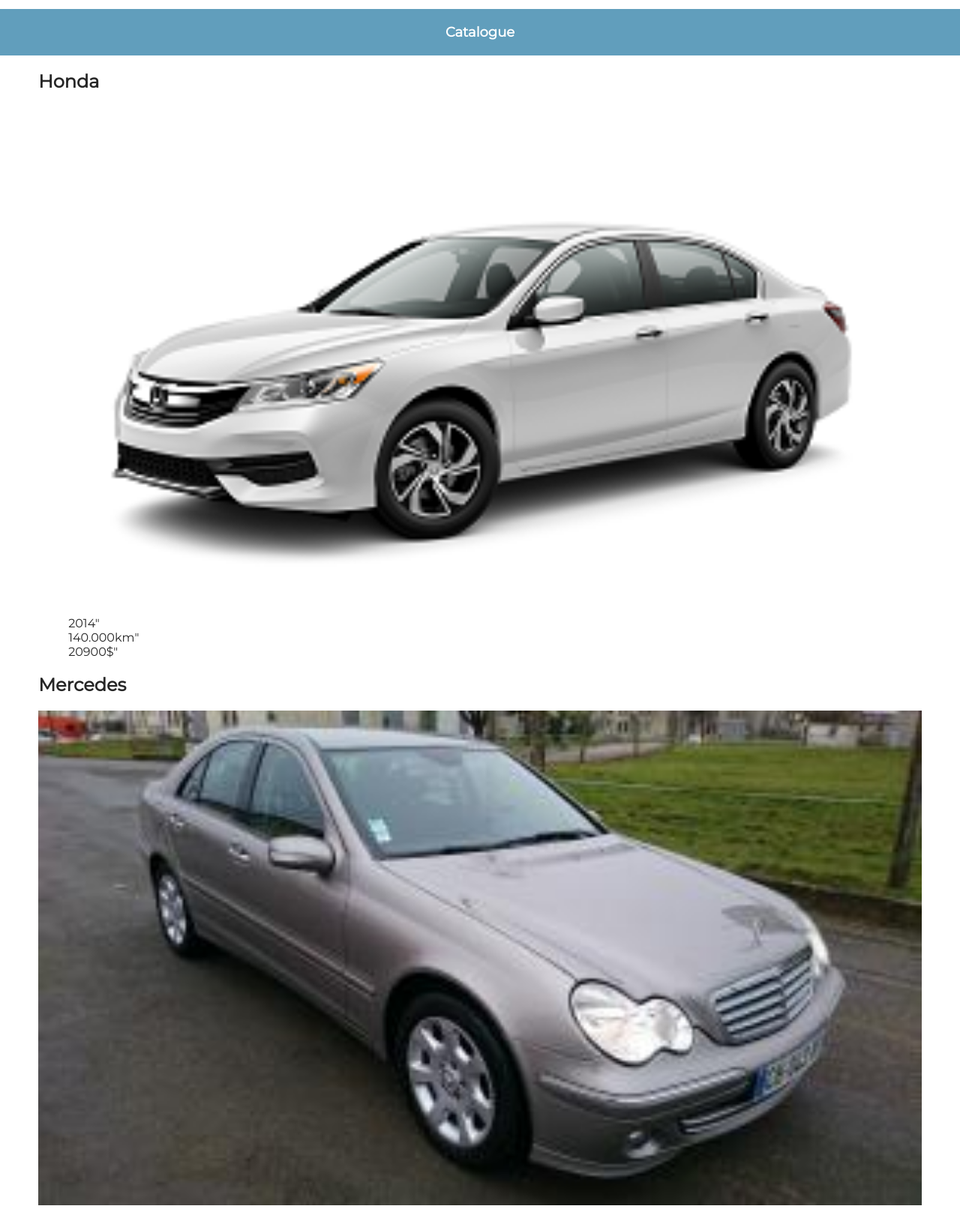
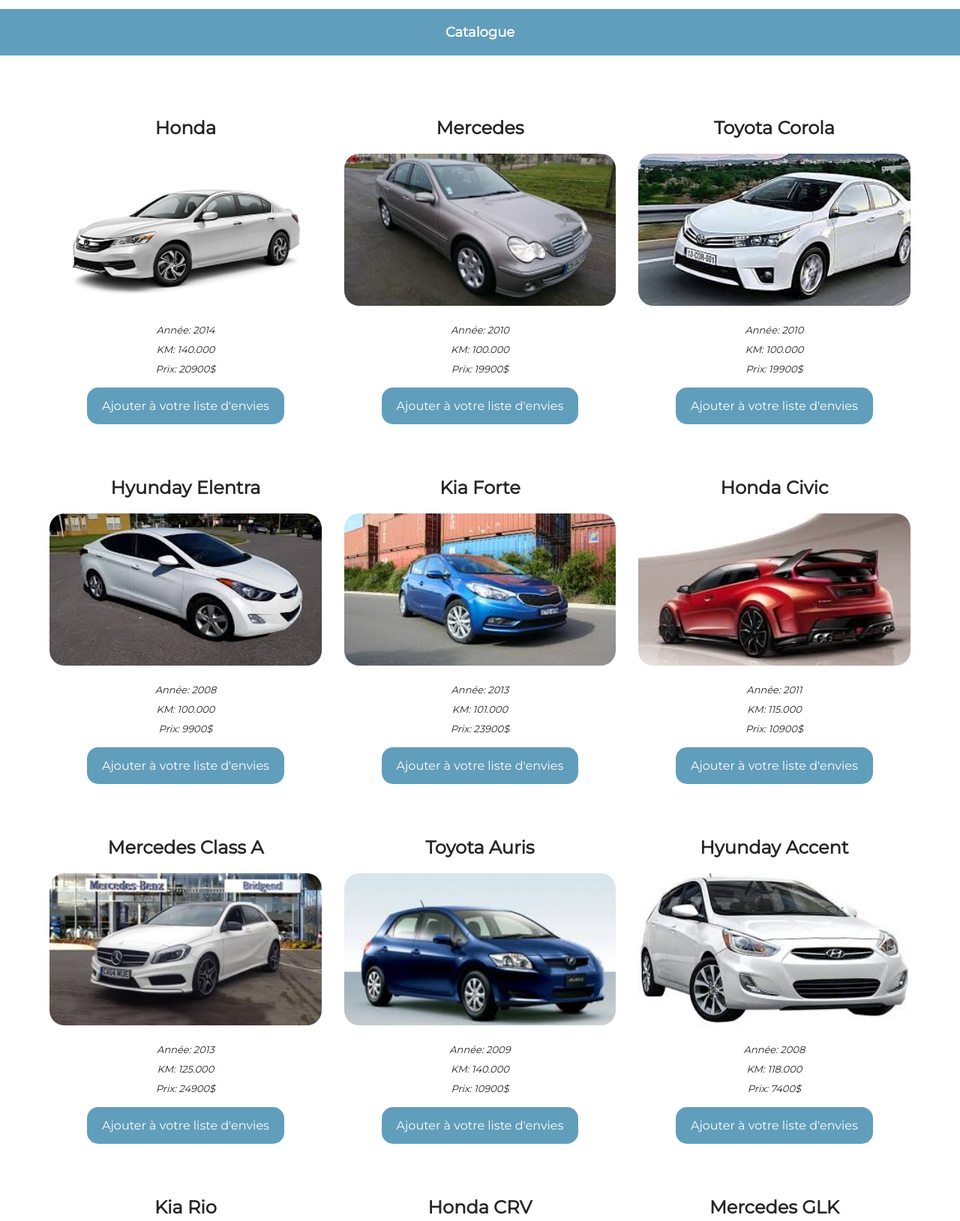
Before and after one commit to cplesca/TP_php, a PHP site: page /catalogue.php in a window 1280 px wide. Shown: the part 233-1862 px from the top of the page at 75% size. Run offline with PHP 8.4, Linux system fonts and the light colour scheme.

Commit message:
no message

```diff
--- a/catalogue.php
+++ b/catalogue.php
@@ -7,28 +7,36 @@ require_once 'db/data.php';
 
     <h1>Catalogue</h1>
     <main>
-        <div>
-
+        <div class="row produtos2">
                 <?php foreach ($product as $id => $item) {
                     if(array_key_exists('ART_CAT', $_GET)){
                         if($_GET['ART_CAT'] === $item[ART_CAT]){?>
+            <div class="col-4" id="cat2">
                 <h2><?= $item[ART_MODEL] ?></h2>
                 <img src="images/<?= $item[ART_IMG] ?>" alt="photo">
                 <ul>
-                    <li><?= $item[ART_YEAR] ?>"</li>
-                    <li><?= $item[ART_KM] ?>"</li>
-                    <li><?= $item[ART_PRICE] ?>"</li>
+                    <li><?= ART_YEAR.$item[ART_YEAR] ?></li>
+                    <li><?= ART_KM.$item[ART_KM] ?></li>
+                    <li><?= ART_PRICE.$item[ART_PRICE] ?></li>
                 </ul>
+            </div>
                 <?php }
                     }
                     else { ?>
+            <div class="col-4" id="cat1">
                 <h2><?= $item[ART_MODEL] ?></h2>
                 <img src="images/<?= $item[ART_IMG] ?>" alt="photo">
                 <ul>
-                            <li><?= $item[ART_YEAR] ?>"</li>
-                            <li><?= $item[ART_KM] ?>"</li>
-                            <li><?= $item[ART_PRICE] ?>"</li>
+                    <li><?= ART_YEAR.$item[ART_YEAR] ?></li>
+                    <li><?= ART_KM.$item[ART_KM] ?></li>
+                    <li><?= ART_PRICE.$item[ART_PRICE]?></li>
                 </ul>
+                <form method="post" id="form2" class="">
+                    <input type="hidden" name="item_id" value="<?= $id ?>" />
+                    <button type="submit" class="button" name="" value="">Ajouter à votre liste d'envies
+                    </button>
+                </form>
+            </div>
                  <?php  } }?>
         </div>
     </main>
--- a/contact.php
+++ b/contact.php
@@ -77,9 +77,8 @@ if ($en_post) {
 
 
 ?>
-
-    <main>
-        <h1>Nous joindre</h1>
+    <h1>Nous joindre</h1>
+        <main>
         <div itemscope itemtype="http://schema.org/Store" id="wrapcontact" class="row">
             <div id="formdiv">
                 <form method="post">
--- a/db/data.php
+++ b/db/data.php
@@ -3,7 +3,7 @@
 define('ART_MODEL','Modèle: ');
 define('ART_CAT','Catégorie: ');
 define('ART_IMG','img');
-define('ART_KM','km');
+define('ART_KM','KM: ');
 define('ART_YEAR','Année: ');
 define('ART_PRICE','Prix: ');
 define('CAT_NAME','catname');
@@ -34,7 +34,7 @@ $product = array(
         ART_MODEL => "Honda",
         ART_CAT => '1',
         ART_IMG => "accord.jpg",
-        ART_KM => '140.000km',
+        ART_KM => '140.000',
         ART_YEAR => '2014',
         ART_PRICE => '20900$',
     ),
@@ -43,7 +43,7 @@ $product = array(
         ART_MODEL => "Mercedes",
         ART_CAT => '1',
         ART_IMG => "c203.jpg",
-        ART_KM => '100.000km',
+        ART_KM => '100.000',
         ART_YEAR => '2010',
         ART_PRICE => '19900$',
     ),
@@ -51,7 +51,7 @@ $product = array(
         ART_MODEL => "Toyota Corola",
         ART_CAT => '1',
         ART_IMG => "corola.jpg",
-        ART_KM => '100.000km',
+        ART_KM => '100.000',
         ART_YEAR => '2010',
         ART_PRICE => '19900$',
     ),
@@ -59,7 +59,7 @@ $product = array(
         ART_MODEL => "Hyunday Elentra",
         ART_CAT => '1',
         ART_IMG => "elentra.jpg",
-        ART_KM => '100.000km',
+        ART_KM => '100.000',
         ART_YEAR => '2008',
         ART_PRICE => '9900$',
     ),
@@ -67,7 +67,7 @@ $product = array(
         ART_MODEL => "Kia Forte",
         ART_CAT => '1',
         ART_IMG => "forte.jpg",
-        ART_KM => '101.000km',
+        ART_KM => '101.000',
         ART_YEAR => '2013',
         ART_PRICE => '23900$',
     ),
@@ -76,7 +76,7 @@ $product = array(
         ART_MODEL => "Honda Civic",
         ART_CAT => '2',
         ART_IMG => "civic.jpg",
-        ART_KM => '115.000km',
+        ART_KM => '115.000',
         ART_YEAR => '2011',
         ART_PRICE => '10900$',
     ),
@@ -84,7 +84,7 @@ $product = array(
         ART_MODEL => "Mercedes Class A",
         ART_CAT => '2',
         ART_IMG => "classa.jpg",
-        ART_KM => '125.000km',
+        ART_KM => '125.000',
         ART_YEAR => '2013',
         ART_PRICE => '24900$',
     ),
@@ -92,7 +92,7 @@ $product = array(
         ART_MODEL => "Toyota Auris",
         ART_CAT => '2',
         ART_IMG => "auris.jpg",
-        ART_KM => '140.000km',
+        ART_KM => '140.000',
         ART_YEAR => '2009',
         ART_PRICE => '10900$',
     ),
@@ -100,7 +100,7 @@ $product = array(
         ART_MODEL => "Hyunday Accent",
         ART_CAT => '2',
         ART_IMG => "accent.jpg",
-        ART_KM => '118.000km',
+        ART_KM => '118.000',
         ART_YEAR => '2008',
         ART_PRICE => '7400$',
     ),
@@ -108,7 +108,7 @@ $product = array(
         ART_MODEL => " Kia Rio",
         ART_CAT => '2',
         ART_IMG => "rio.jpg",
-        ART_KM => '112.000km',
+        ART_KM => '112.000',
         ART_YEAR => '2008',
         ART_PRICE => '6900$',
     ),
@@ -116,7 +116,7 @@ $product = array(
         ART_MODEL => "Honda CRV",
         ART_CAT => '3',
         ART_IMG => "crv.jpg",
-        ART_KM => '135.000km',
+        ART_KM => '135.000',
         ART_YEAR => '2013',
         ART_PRICE => '13900$',
 
@@ -125,7 +125,7 @@ $product = array(
         ART_MODEL => "Mercedes GLK",
         ART_CAT => '3',
         ART_IMG => "glk.jpg",
-        ART_KM => '125.000km',
+        ART_KM => '125.000',
         ART_YEAR => '2015',
         ART_PRICE => '29900$',
     ),
@@ -133,7 +133,7 @@ $product = array(
         ART_MODEL => "Toyota Rav4",
         ART_CAT => '3',
         ART_IMG => "rav4.jpg",
-        ART_KM => '160.000km',
+        ART_KM => '160.000',
         ART_YEAR => '2009',
         ART_PRICE => '14900$',
     ),
@@ -141,7 +141,7 @@ $product = array(
         ART_MODEL => "Hyunday Tucson",
         ART_CAT => '3',
         ART_IMG => "tucson.jpg",
-        ART_KM => '110.000km',
+        ART_KM => '110.000',
         ART_YEAR => '2012',
         ART_PRICE => '11900$',
     ),
@@ -149,7 +149,7 @@ $product = array(
         ART_MODEL => "Kia Sol",
         ART_CAT => '3',
         ART_IMG => "soul.jpg",
-        ART_KM => '119.000km',
+        ART_KM => '119.000',
         ART_YEAR => '2011',
         ART_PRICE => '11900$',
     )
--- a/detailproduit.php
+++ b/detailproduit.php
@@ -2,10 +2,8 @@
 const PAGE_NAME = 'Produit';
 require_once('views/page_top.php');
 ?>
-
+    <h1>Detail du Produit</h1>
     <main>
-        <h1>Detail du Produit</h1>
-
         <div class="dprod">
             <div class="img-detail">
                 <img  src="images/mb-detail.png" alt="page-detail">
--- a/emailreceived.php
+++ b/emailreceived.php
@@ -2,12 +2,13 @@
 const PAGE_NAME = 'emailreceived';
 require_once('views/page_top.php');
 ?>
-<main>
     <h1>MERCI POUR VOTRE CONTACT!</h1>
+    <main>
+
     <div id="imgthanks">
         <img src="images/thanks.jpg"  alt="merci">
         <h2>Nous vous contactons au plus vite.</h2>
     </div>
 
-</main>
+    </main>
 <?php require_once('views/page_bottom.php'); ?>
--- a/index.php
+++ b/index.php
@@ -16,8 +16,9 @@ require_once 'db/data.php';
                 </div>
             </div>
         </div>
+    <h1>AUTO PLUS</h1>
     <main>
-        <h1>AUTO PLUS</h1>
+
         <p>Lorem ipsum dolor sit amet, consectetur adipisicing elit, sed do eiusmod tempor incididunt ut labore et dolore magna aliqua. Ut enim ad minim veniam, quis nostrud exercitation ullamco laboris nisi ut aliquip ex ea commodo consequat. Duis aute irure dolor in reprehenderit in voluptate velit esse cillum dolore eu fugiat nulla pariatur. Excepteur sint occaecat cupidatat non proident.</p>
             <div class="row produtos1">
                 <?php foreach ($category as $id => $item) { ?>
--- a/style/main.css
+++ b/style/main.css
@@ -528,7 +528,9 @@ side-menu a:hover,side-menu a:focus {
 	height: 100%;
 }
 
-
+.produtos1{
+	padding-bottom: 50px;
+}
 /**fin page d'accueil**/
 /**debut page catalogue**/
 .produtos2 form input[type=submit] {
@@ -545,44 +547,85 @@ side-menu a:hover,side-menu a:focus {
 
 .produtos2 h2{
 	text-align: center;
+	padding-top: 50px;
 }
 
-.produtos2 form input[type=submit]:hover {
-    background-color: #1f3742;
-    color: white;
+#cat1{
+	min-width: 240px;
+	margin-left: 0;
+	text-align: center;
 }
 
-.produtos2 form input[type=submit]:active{
-    background-color: #000000;
+#cat1 ul{
+	font-size: 13px;
+	font-weight: 300;
+	font-style: italic;
+    padding-top: 20px;
+	-webkit-margin-before: 0;
+	-webkit-margin-after: 0;
+	-webkit-margin-start: 0;
+	-webkit-margin-end: 0;
+	-webkit-padding-start: 0;
+}
+#cat1 ul li {
+	padding-bottom: 10px;
 }
 
-.produtos2 form fieldset{
-	border: 0;
-    margin: auto;
+#cat2{
+	min-width: 240px;
+	margin-left: 0;
 }
 
-.produtos2 figure img{
-	border-radius:25px;
+#cat2 ul{
+	font-size: 13px;
+	font-weight: 300;
+	font-style: italic;
+	padding-top: 10px;
+	-webkit-margin-before: 0;
+	-webkit-margin-after: 0;
+	-webkit-margin-start: 0;
+	-webkit-margin-end: 0;
+	-webkit-padding-start: 0;
+}
+#cat2 ul li {
+	padding-bottom: 5px;
 }
 
-.produtos2 figure img:hover{
-		background-color: #eed;
-		box-shadow: 10px -10px 5px  rgba(0,0,0,0.6);
-		-moz-box-shadow: 10px -10px 5px  rgba(0,0,0,0.6);
-		-webkit-box-shadow: 10px -10px 5px  rgba(0,0,0,0.6);
-		-o-box-shadow: 10px -10px 5px  rgba(0,0,0,0.6);
+.button {
+	background-color:rgb(97, 158, 188);
+	border: none;
+	color: #ffffff;
+	padding: 15px 20px;
+	text-decoration: none;
+	display: inline-block;
+	font-size: 16px;
+	margin-top: 2%;
+	cursor: pointer;
+	-webkit-transition-duration: 0.4s;
+	transition-duration: 0.4s;
+	border-radius: 15px;
+}
 
+.button:hover {
+	box-shadow: 0 12px 16px 0 rgba(0,0,0,0.24), 0 17px 50px 0 rgba(0,0,0,0.19);
 }
+
+.produtos2 img{
+	border-radius: 20px;
+}
+
+
 .produtos2{
 	padding-bottom: 50px;
 }
 
-/* fin du catalogue */
+
+	/* fin du catalogue */
 
 .img-detail img{
 	width: 50%;
     display: block;
-    margin: auto;
+
 
 }
 
```
Lines whose indentation alone changed are shown as unchanged.
